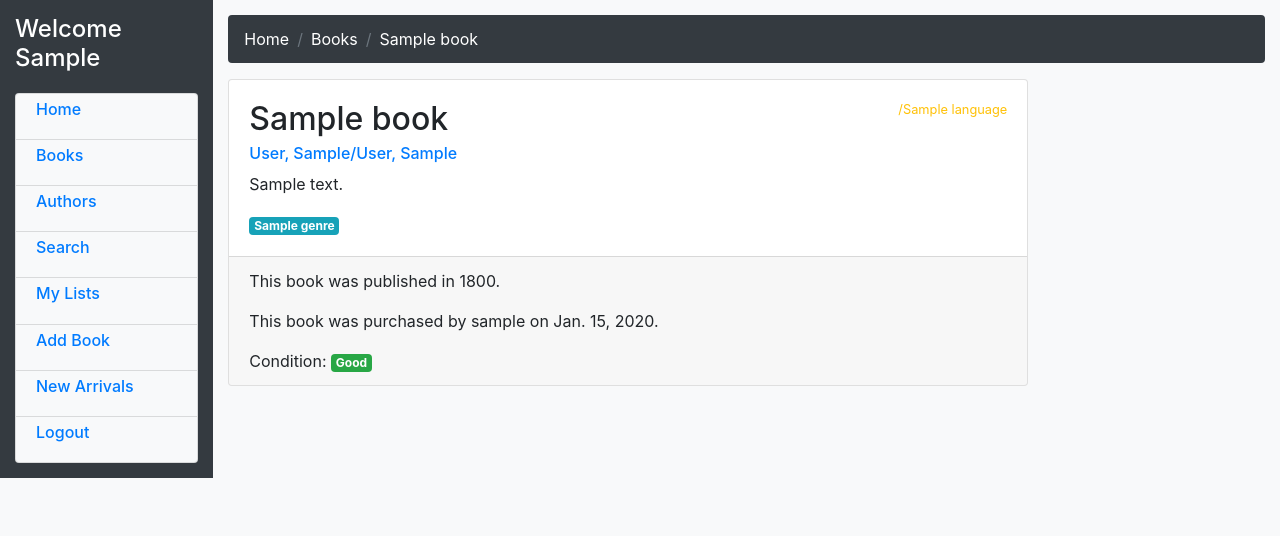
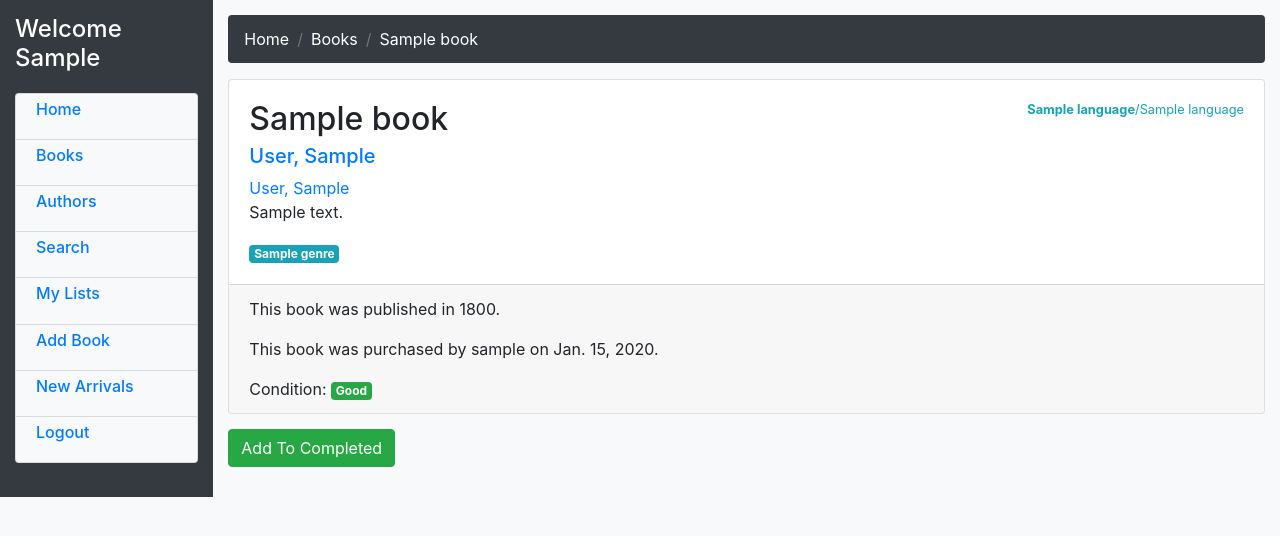
Before and after one commit to SaifullahKatpar/PersonalBookManager, a Django app: page /catalog/book/1 in a window 1280 px wide. Shown: the top 536 px of the page. Run offline with Django 3.2, Linux system fonts and the light colour scheme; a user stored in the database is signed in; tables that the repository leaves empty hold one stand-in row (values such as "Sample post"); some libraries are stand-ins or nearby versions.

Commit message:
version 4 without auther detail

```diff
--- a/catalog/models.py
+++ b/catalog/models.py
@@ -47,7 +47,6 @@ class Book(models.Model):
     class Meta:
         ordering = ['title','-pub_year']
 
-
     def __str__(self):
         """String for representing the Model object."""
         return self.title
@@ -68,7 +67,6 @@ class Author(models.Model):
     last_name = models.CharField(max_length=100)
     date_of_birth = models.DateField(null=True, blank=True)
     date_of_death = models.DateField('Died', null=True, blank=True)
-
     class Meta:
         ordering = ['first_name','last_name']
 
--- a/catalog/templates/base_generic.html
+++ b/catalog/templates/base_generic.html
@@ -1,11 +1,13 @@
 <!DOCTYPE html>
 <html lang="en">
 <head>
-  {% block title %}<title>Personal Book Manager</title>{% endblock %}
+  {% block title %}<title>SAS Library</title>{% endblock %}
   <meta charset="utf-8">
   <meta name="viewport" content="width=device-width, initial-scale=1">
   <link rel="stylesheet" href="https://stackpath.bootstrapcdn.com/bootstrap/4.1.3/css/bootstrap.min.css" integrity="sha384-MCw98/SFnGE8fJT3GXwEOngsV7Zt27NXFoaoApmYm81iuXoPkFOJwJ8ERdknLPMO" crossorigin="anonymous">
   <script src="https://stackpath.bootstrapcdn.com/bootstrap/4.1.3/js/bootstrap.min.js" integrity="sha384-ChfqqxuZUCnJSK3+MXmPNIyE6ZbWh2IMqE241rYiqJxyMiZ6OW/JmZQ5stwEULTy" crossorigin="anonymous"></script>
+  <script src="https://ajax.googleapis.com/ajax/libs/jquery/3.3.1/jquery.min.js"></script>
+
   <!-- Add additional CSS in static file -->
   {% load static %}
   <link rel="stylesheet" href="{% static 'css/styles.css' %}">
--- a/catalog/templates/catalog/add_book.html
+++ b/catalog/templates/catalog/add_book.html
@@ -47,5 +47,4 @@
     </div>
   </form>
 
-
 {% endblock %}
--- a/catalog/templates/catalog/author_detail.html
+++ b/catalog/templates/catalog/author_detail.html
@@ -11,11 +11,10 @@
 
 
 <h1>Author: {{ author }} </h1>
-<p>{{author.date_of_birth}} - {% if author.date_of_death %}{{author.date_of_death}}{% endif %}</p>
+<p>{% if author.date_of_birth %} {{author.date_of_birth}} - {% endif %}{% if author.date_of_death %}{{author.date_of_death}}{% endif %}</p>
 
 <div style="margin-left:20px;margin-top:20px">
 <h4>Books</h4>
-
 <dl>
 {% for book in author.book_set.all %}
   <dt><a href="{% url 'book-detail' book.pk %}">{{book}}</a></dt>
--- a/catalog/templates/catalog/book_detail.html
+++ b/catalog/templates/catalog/book_detail.html
@@ -9,19 +9,24 @@
       <li class="breadcrumb-item active text-white" aria-current="page">{{book.title}}</li>
     </ol>
   </nav>
-  <div class="card" style="width: 50rem;">
+
+  <div class="card">
       <div class="card-body">
           <div class="d-flex w-100 justify-content-between">
               <h2 class="card-title">{{book.title}}</h2>
-              <small class="text-warning"><strong>{{book.get_language_display}}</strong>{% if book.translation %}/{{book.translation}}{% endif %}</small>
+              <small class="text-info"><strong>{{book.language}}</strong>{% if book.translation %}/{{book.translation}}{% endif %}</small>
           </div>
 
-          <h6 class="card-subtitle mb-2 text-muted"><a href="{% url 'author-detail' book.author.pk %}" class="card-link">{{book.author}}{% if book.translator %}/{{book.translator}}{% endif %}</a></h6>
+          <h5 class="card-subtitle mb-2"><a href="{% url 'author-detail' book.author.pk %}" class="card-link">{{book.author}}</a></h5>
+            {% if book.translator %}
+              <a href="{% url 'author-detail' book.translator.pk %}" class="card-link">{{book.translator}}</a>
+            {% endif %}
             <p class="card-text" style="text-align:justify;">{{book.summary}}</p>
             {% for genre in book.genre.all %}
            <span class="badge badge-info">{{genre}}</span>
             {% endfor %}
       </div>
+
       <div class="card-footer">
         <p class="card-text">  This book was published in {{book.pub_year}}.</p>
         {% if book.owner %}
@@ -36,23 +41,129 @@
         {% ifequal book.condition 'f' %}
         <p class="card-text">Condition: <span class="badge badge-warning">{{ book.get_condition_display|capfirst }}</span></p>
         {% endifequal %}
-
-
-
       </div>
   </div>
 
 
 
+  {% if user.is_authenticated %}
 
 
+  <div class="row" id="wish_list_div" style="display:none;">
+      <div class="col-sm-2">
+        <form method="get">
+            <input type="number" name="id_book" id="id_book" value="{{book.id}}" style="display:none;">
+            <input type="number" name="id_user" id="id_user" value="{{user.id}}" style="display:none;">
+            <button type="button" id="wish_list"class="btn btn-info btn-md">Add To Wish List</button>
+          </form>
+      </div>
+    </div>
+    <div class="row" id="reading_div" style="display:none;">
+        <div class="col-sm-2">
+          <form method="get">
+              <input type="number" name="id_book" id="id_book" value="{{book.id}}" style="display:none;">
+              <input type="number" name="id_user" id="id_user" value="{{user.id}}" style="display:none;">
+              <button type="button" id="reading_list"class="btn btn-danger btn-md">Add To Reading List</button>
+            </form>
+        </div>
+      </div>
+      <div class="row" id="completed_div" style="display:none;">
+          <div class="col-sm-2">
+            <form method="get">
+                <input type="number" name="id_book" id="id_book" value="{{book.id}}" style="display:none;">
+                <input type="number" name="id_user" id="id_user" value="{{user.id}}" style="display:none;">
+                <button type="button" id="wish_list"class="btn btn-success btn-md">Add To Completed</button>
+              </form>
+          </div>
+        </div>
+
+  {% endif %}
 
 
+  <script>
+  $( document ).ready(function() {
+        var id_user = $('#id_user').val();
+        var id_book = $('#id_book').val();
+
+        $.ajax({
+          url: '{% url "check_status" %}',
+          data: {
+            'id_user': id_user,
+            'id_book': id_book,
+          },
+          dataType: 'json',
+          success: function (data) {
+              if(data['status']=='w'){
+                $("#completed_div").css('display','block');
+                $("#reading_div").css('display','block');
+              }
+              else if(data['status']=='r'){
+                $("#completed_div").css('display','block');
+              }
+          }
+        });
+
+      });
+    </script>
 
 
+  <script>
+      $("#wish_list").click(function () {
+        var id_user = $('#id_user').val();
+        var id_book = $('#id_book').val();
 
+        $.ajax({
+          url: '{% url "add_to_wish_list" %}',
+          data: {
+            'id_user': id_user,
+            'id_book': id_book,
+          },
+          dataType: 'json',
+          success: function (data) {
+              alert(data['status']);
+          }
+        });
 
+      });
+    </script>
+  <script>
+      $("#reading_list").click(function () {
+        var id_user = $('#id_user').val();
+        var id_book = $('#id_book').val();
 
+        $.ajax({
+          url: '{% url "add_to_reading" %}',
+          data: {
+            'id_user': id_user,
+            'id_book': id_book,
+          },
+          dataType: 'json',
+          success: function (data) {
+              alert(data['status']);
+          }
+        });
+
+      });
+    </script>
+  <script>
+      $("#completed_list").click(function () {
+        var id_user = $('#id_user').val();
+        var id_book = $('#id_book').val();
+
+        $.ajax({
+          url: '{% url "add_to_completed" %}',
+          data: {
+            'id_user': id_user,
+            'id_book': id_book,
+          },
+          dataType: 'json',
+          success: function (data) {
+              alert(data['status']);
+          }
+        });
+
+      });
+    </script>
 
 
 
--- a/catalog/urls.py
+++ b/catalog/urls.py
@@ -31,3 +31,10 @@ urlpatterns += [
     path('add_genre/', views.add_genre, name='add_genre'),
     path('add_language/', views.add_language, name='add_language'),
 ]
+
+urlpatterns += [
+    path('add_to_wish_list/', views.add_to_wish_list, name='add_to_wish_list'),
+    path('add_to_reading/', views.add_to_reading, name='add_to_reading'),
+    path('add_to_completed/', views.add_to_completed, name='add_to_completed'),
+    path('check_status/', views.check_status, name='check_status'),
+]
--- a/catalog/views.py
+++ b/catalog/views.py
@@ -1,8 +1,12 @@
 from django.shortcuts import render
-from catalog.models import Book, Author,ReadingList
+from catalog.models import Book, Author,ReadingList,User
 from django.views import generic
 from django.db.models import Count
 from django.contrib.auth.mixins import LoginRequiredMixin
+from django.shortcuts import render, redirect
+from django import forms
+from django.utils import timezone
+from catalog.forms import BookForm,AuthorForm,GenreForm,LanguageForm
 
 def index(request):
     """View function for home page of site."""
@@ -75,10 +79,6 @@ class NewBooksListView(LoginRequiredMixin,generic.ListView):
 
 
 
-from django.shortcuts import render, redirect
-from django import forms
-from django.utils import timezone
-from catalog.forms import BookForm,AuthorForm,GenreForm,LanguageForm
 
 def add_book(request):
 
@@ -146,3 +146,103 @@ def add_language(request):
         form = LanguageForm()
 
         return render(request, "catalog/add_language.html", {'form': form})
+
+from django.http import JsonResponse
+
+def add_to_wish_list(request):
+    id_book = request.GET.get('id_book', None)
+    id_user = request.GET.get('id_user', None)
+
+    book_ins = Book.objects.get(id=int(id_book))
+    user_ins = User.objects.get(id=int(id_user))
+    if ReadingList.objects.filter(reader=user_ins,book=book_ins).exists():
+        data = {
+            'status': 'Already in Wish List!'
+            }
+    elif ReadingList.objects.filter(reader=user_ins,book=book_ins,status='c').exists():
+        data = {
+            'status': 'Already Completed!'
+            }
+    elif ReadingList.objects.filter(reader=user_ins,book=book_ins,status='r').exists():
+        data = {
+            'status': 'Already Reading!'
+            }
+
+    else:
+        item = ReadingList(reader=user_ins,book=book_ins,status='w')
+        item.save()
+        added = len(ReadingList.objects.filter(book=book_ins,reader=user_ins))!=0
+
+        data = {
+            'status': 'Added to Wish List!'
+            }
+    return JsonResponse(data)
+
+def add_to_reading(request):
+    id_book = request.GET.get('id_book', None)
+    id_user = request.GET.get('id_user', None)
+
+    book_ins = Book.objects.get(id=int(id_book))
+    user_ins = User.objects.get(id=int(id_user))
+
+    if ReadingList.objects.filter(reader=user_ins,book=book_ins,status='r').exists():
+        data = {
+            'status': 'Already Reading!'
+            }
+    elif ReadingList.objects.filter(reader=user_ins,book=book_ins,status='c').exists():
+        data = {
+            'status': 'Already Completed!'
+            }
+    else:
+        wish_list_ins = ReadingList.objects.filter(reader=user_ins,book=book_ins,status='w')
+        if wish_list_ins.exists():
+            wish_list_ins.delete()
+        item = ReadingList(reader=user_ins,book=book_ins,status='r')
+        item.save()
+        added = len(ReadingList.objects.filter(book=book_ins,reader=user_ins))!=0
+
+        data = {
+            'status': 'Added to Reading List!'
+            }
+    return JsonResponse(data)
+
+def add_to_completed(request):
+    id_book = request.GET.get('id_book', None)
+    id_user = request.GET.get('id_user', None)
+
+    book_ins = Book.objects.get(id=int(id_book))
+    user_ins = User.objects.get(id=int(id_user))
+
+    if ReadingList.objects.filter(reader=user_ins,book=book_ins).exists():
+        data = {
+            'status': 'Already Completed!'
+            }
+    else:
+        wish_list_ins = ReadingList.objects.filter(reader=user_ins,book=book_ins,status='w')
+        if wish_list_ins.exists():
+            wish_list_ins.delete()
+        completed_ins = ReadingList.objects.filter(reader=user_ins,book=book_ins,status='c')
+        if completed_ins.exists():
+            completed_ins.delete()
+
+        item = ReadingList(reader=user_ins,book=book_ins,status='c')
+        item.save()
+        added = len(ReadingList.objects.filter(book=book_ins,reader=user_ins))!=0
+
+        data = {
+            'status': 'Added to Completed!'
+            }
+    return JsonResponse(data)
+
+def check_status(request):
+    id_book = request.GET.get('id_book', None)
+    id_user = request.GET.get('id_user', None)
+    book_ins = Book.objects.get(id=int(id_book))
+    user_ins = User.objects.get(id=int(id_user))
+
+    list_ins = ReadingList.objects.get(reader=user_ins,book=book_ins)
+    if list_ins:
+        data = {
+            'status': list_ins.status
+            }
+    return JsonResponse(data)
```
Also changed, not shown: catalog/forms.py (+9 -1 lines), catalog/migrations/0009_author_books.py (added), catalog/migrations/0010_auto_20190218_2126.py (added), catalog/migrations/0011_remove_author_books.py (added), catalog/migrations/0012_auto_20190218_2151.py (added), catalog/migrations/0013_auto_20190218_2152.py (added), catalog/migrations/0014_auto_20190218_2155.py (added). Lines whose indentation alone changed are shown as unchanged.
